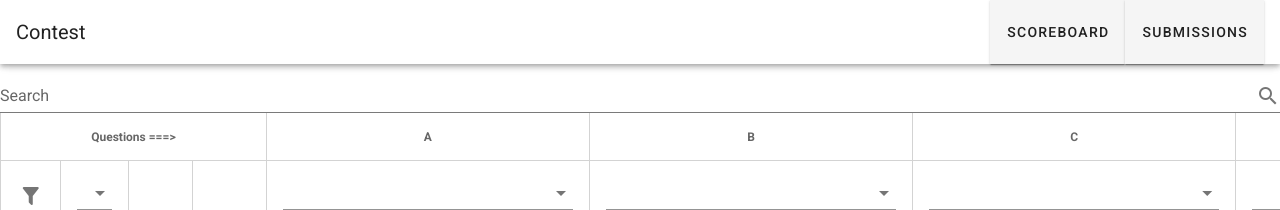
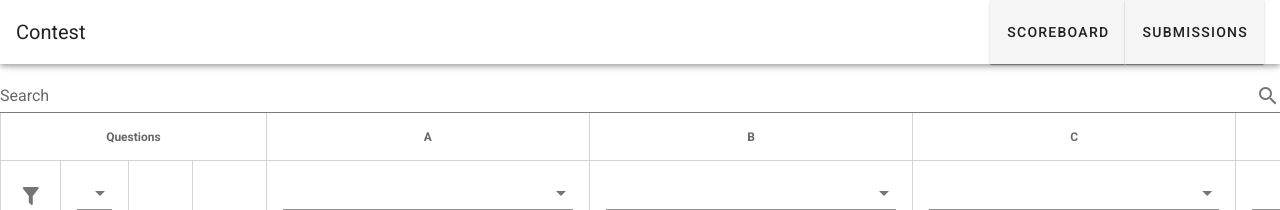
Before and after one commit to manankarnik/contest, a Vue app: page /scoreboard in a window 1280 px wide. Shown: the top 210 px of the page. Built offline with nearby package versions, Linux system fonts and the light colour scheme.

Commit message:
refactor: loop over topmost header

```diff
--- a/src/views/ScoreboardView.vue
+++ b/src/views/ScoreboardView.vue
@@ -16,12 +16,13 @@
       <template v-slot:header>
         <thead class="center">
           <tr>
-            <th colspan="4">Questions ===></th>
-            <th colspan="4">A</th>
-            <th colspan="4">B</th>
-            <th colspan="4">C</th>
-            <th colspan="4">D</th>
-            <th colspan="4">E</th>
+            <th
+              v-for="data in ['Questions', 'A', 'B', 'C', 'D', 'E']"
+              :key="data"
+              colspan="4"
+            >
+              {{ data }}
+            </th>
           </tr>
           <tr>
             <td><v-icon>mdi-filter</v-icon></td>
```
